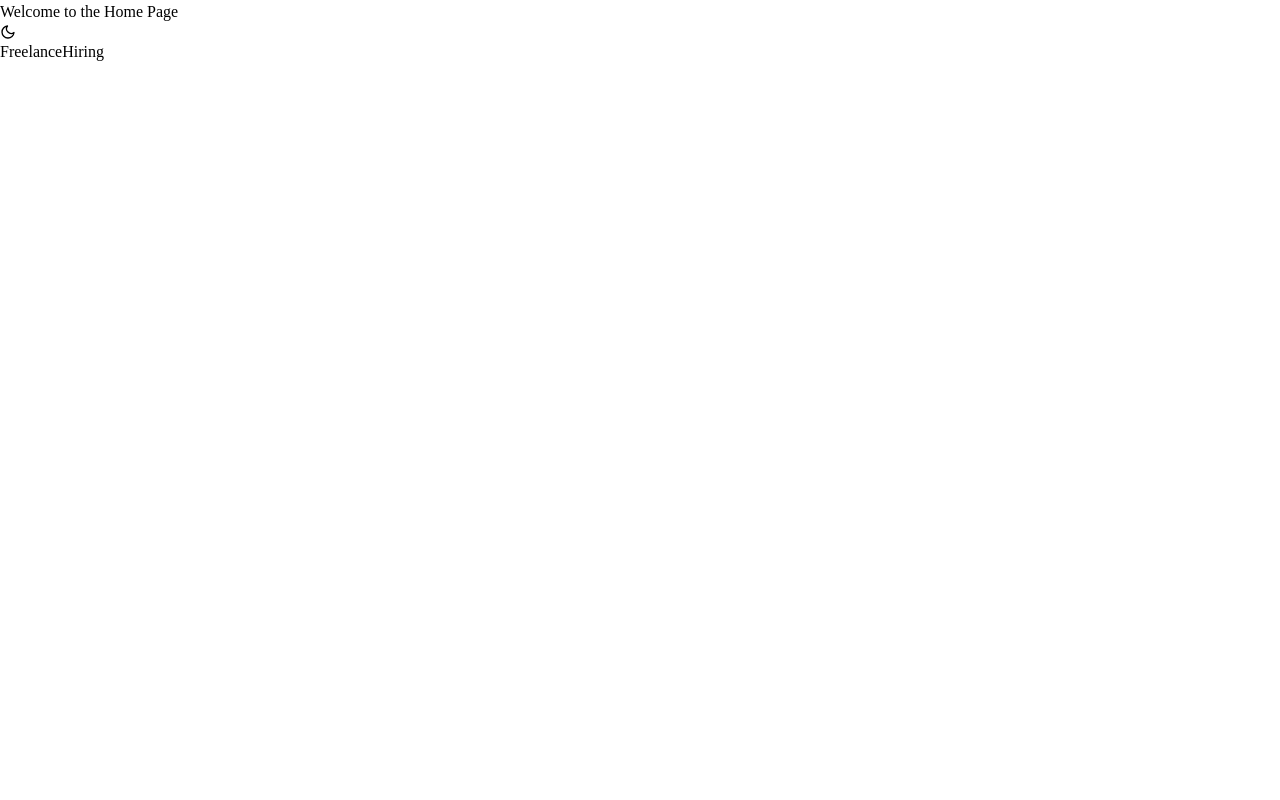
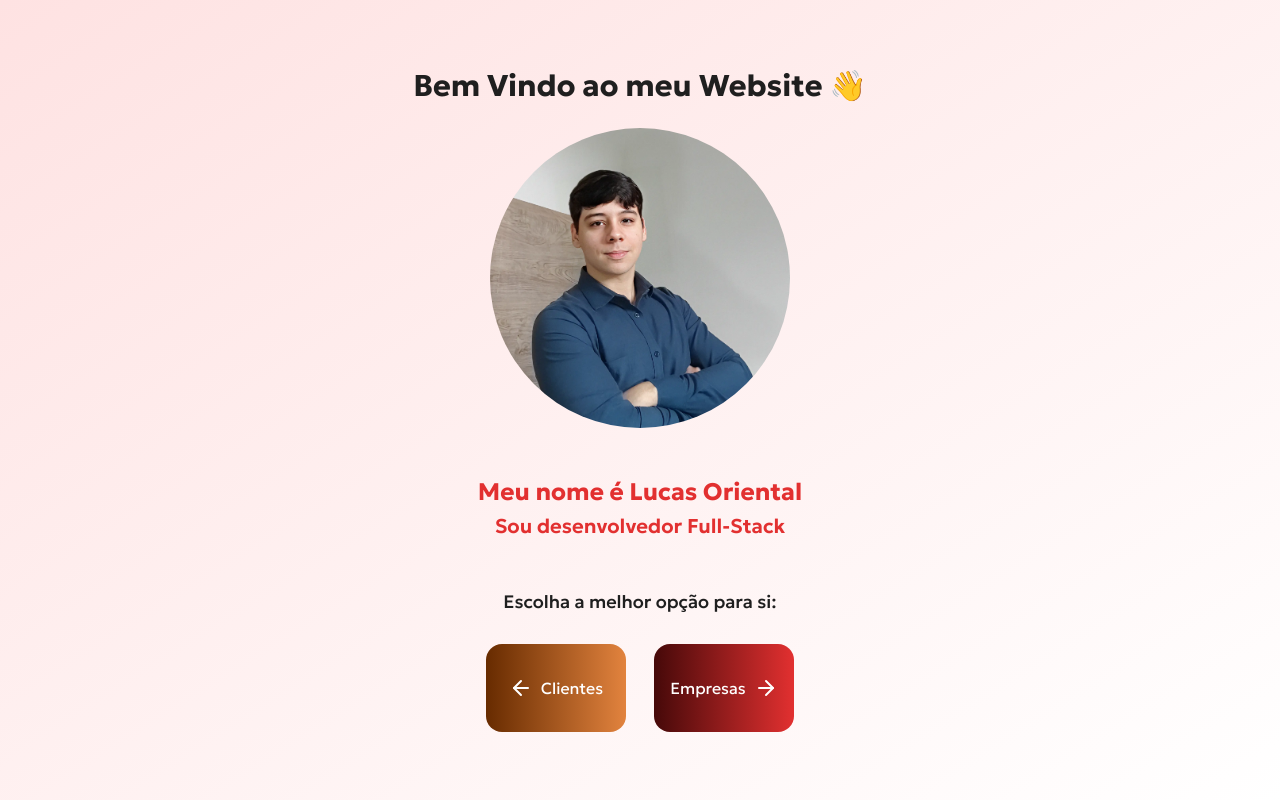
Before and after one commit to lucasoriental/lucasoriental_website, a Next.js app: page / in a window 1280 px wide. Built offline with nearby package versions, Linux system fonts and the light colour scheme.

Commit message:
Temporary home section! I'll create the navBar and add new features.

```diff
--- a/src/app/layout.jsx
+++ b/src/app/layout.jsx
@@ -2,9 +2,13 @@ import { Providers } from "./providers";
 import "../styles/globals.css";
 import PropTypes from "prop-types";
 
+import { Geologica } from "@next/font/google";
+
+const geologica = Geologica();
+
 const RootLayout = ({ children }) => {
   return (
-    <html lang="en" suppressHydrationWarning>
+    <html lang="en" suppressHydrationWarning className={geologica.className}>
       <body>
         <Providers>{children}</Providers>
       </body>
--- a/src/app/page.jsx
+++ b/src/app/page.jsx
@@ -1,19 +1,125 @@
+"use client";
 //import { useTranslations } from "next-intl";
-import ThemeSwitch from "@/components/ui/themeSwitcher";
-import Link from "next/link";
+import Button from "@/components/ui/button";
+
+import { useState } from "react";
+
+import React from "react";
+
+import { ArrowLeft, ArrowRight, Info } from "lucide-react";
 
 const HomePage = () => {
-  return (
-    <>
-      <div>
-        <h1>Welcome to the Home Page</h1>
-        <ThemeSwitch />
-        <Link href="/freelance">Freelance</Link>
-        <Link href="/hiring">Hiring</Link>
+  const [section, setSection] = useState("home");
+
+  const handleSectionChange = (newSection) => setSection(newSection);
+
+  console.log("Current section:", section);
+
+  if (section === "home") {
+    return (
+      <main className="flex flex-col items-center justify-center min-h-screen px-6 bg-gradient-to-br from-red-100 to-white py-9">
+        <h1 className="text-3xl font-bold text-[#1F1F1F] text-center">
+          Bem Vindo ao meu Website 👋
+        </h1>
+        <div className="mt-6 mb-12">
+          <img
+            src="/images/profesional-picture.webp"
+            alt="Lucas Oriental posando com braços cruzados olhando para frente"
+            className="xs:w-[18.75rem] xm:h-[18.75rem] rounded-full mx-auto"
+          />
+          <p className="mt-12 text-2xl text-[#E23030] font-bold text-center">
+            Meu nome é Lucas Oriental
+          </p>
+          <p className="mt-1 text-[#E23030] text-xl font-semibold text-center">
+            Sou desenvolvedor Full-Stack
+          </p>
+        </div>
+        <div>
+          <h3 className="text-[#1F1F1F] text-lg font-medium text-center mb-7">
+            Escolha a melhor opção para si:
+          </h3>
+          <div className="flex gap-7">
+            <Button
+              onClick={() => handleSectionChange("freelance")}
+              texto="Clientes"
+              icon={ArrowLeft}
+              inverted={false}
+              className="flex gap-2 bg-gradient-to-l from-[#E2833E] to-[#672B00] text-white w-[8.75rem] py-8 justify-center rounded-2xl"
+            />
+            <Button
+              onClick={() => handleSectionChange("hiring")}
+              texto="Empresas"
+              icon={ArrowRight}
+              inverted
+              className="flex gap-2 bg-gradient-to-l from-[#E23030] to-[#460909] text-white w-[8.75rem] py-8 justify-center rounded-2xl"
+            />
+          </div>
+        </div>
+      </main>
+    );
+  }
+  if (section === "hiring") {
+    return (
+      <div className="relative flex flex-col items-center justify-center min-h-screen px-6 py-9 bg-homeSections bg-cover bg-center bg-no-repeat">
+        <div className="absolute inset-0 bg-gradient-to-tr from-red-900/80 to-red-500/80 pointer-events-none z-0" />
+        <div className="relative z-10 flex flex-col items-center justify-center drop-shadow-md">
+          <div className="bg-slate-100/10 p-3 rounded-full mb-20">
+            <ArrowLeft
+              onClick={() => handleSectionChange("home")}
+              className="cursor-pointer text-white"
+            />
+          </div>
+          <h3 className="text-3xl font-bold text-white mb-24 max-w-96">
+            Estou a procura de um profissional a tempo integral!
+          </h3>
+          <Button
+            className="flex align-center gap-3 bg-white text-red-600 py-6 justify-center rounded-2xl w-[19.375rem] text-center text-sm"
+            icon={ArrowRight}
+            texto="Ir para Secção para Empresas"
+            inverted
+          />
+          <div className="flex flex-col items-center mt-24 text-white max-w-96">
+            <Info />
+            <p className="text-sm font-medium text-center mt-3">
+              Esta secção é destinada à empresas que queiram-me contratar como
+              um profissional a tempo inteiro ou parcial!
+            </p>
+          </div>
+        </div>
       </div>
-      <h1></h1>
-    </>
-  );
+    );
+  }
+  if (section === "freelance") {
+    return (
+      <div className="relative flex flex-col items-center justify-center min-h-screen px-6 py-9 bg-homeSections bg-cover bg-center bg-no-repeat">
+        <div className="absolute inset-0 bg-gradient-to-tr from-amber-800/80 to-amber-500/80 pointer-events-none z-0" />
+        <div className="relative z-10 flex flex-col items-center justify-center drop-shadow-md">
+          <div className="bg-slate-100/10 p-3 rounded-full mb-20">
+            <ArrowRight
+              onClick={() => handleSectionChange("home")}
+              className="cursor-pointer text-white"
+            />
+          </div>
+          <h3 className="text-3xl font-bold text-white mb-24 max-w-96">
+            Estou a procura de um profissional para um serviço!
+          </h3>
+          <Button
+            className="flex align-center gap-3 bg-white text-amber-600 py-6 justify-center rounded-2xl w-[19.375rem] text-center"
+            icon={ArrowLeft}
+            texto="Ir para secção de Clientes"
+            inverted={false}
+          />
+          <div className="flex flex-col items-center mt-12 text-white max-w-96 sm:mt-24">
+            <Info />
+            <p className="text-sm font-medium text-center mt-3">
+              Esta secção é destinada à clientes ou empresas que queiram
+              adquirir algum serviço ou Contratos B2B.
+            </p>
+          </div>
+        </div>
+      </div>
+    );
+  }
 };
 
 export default HomePage;
```
